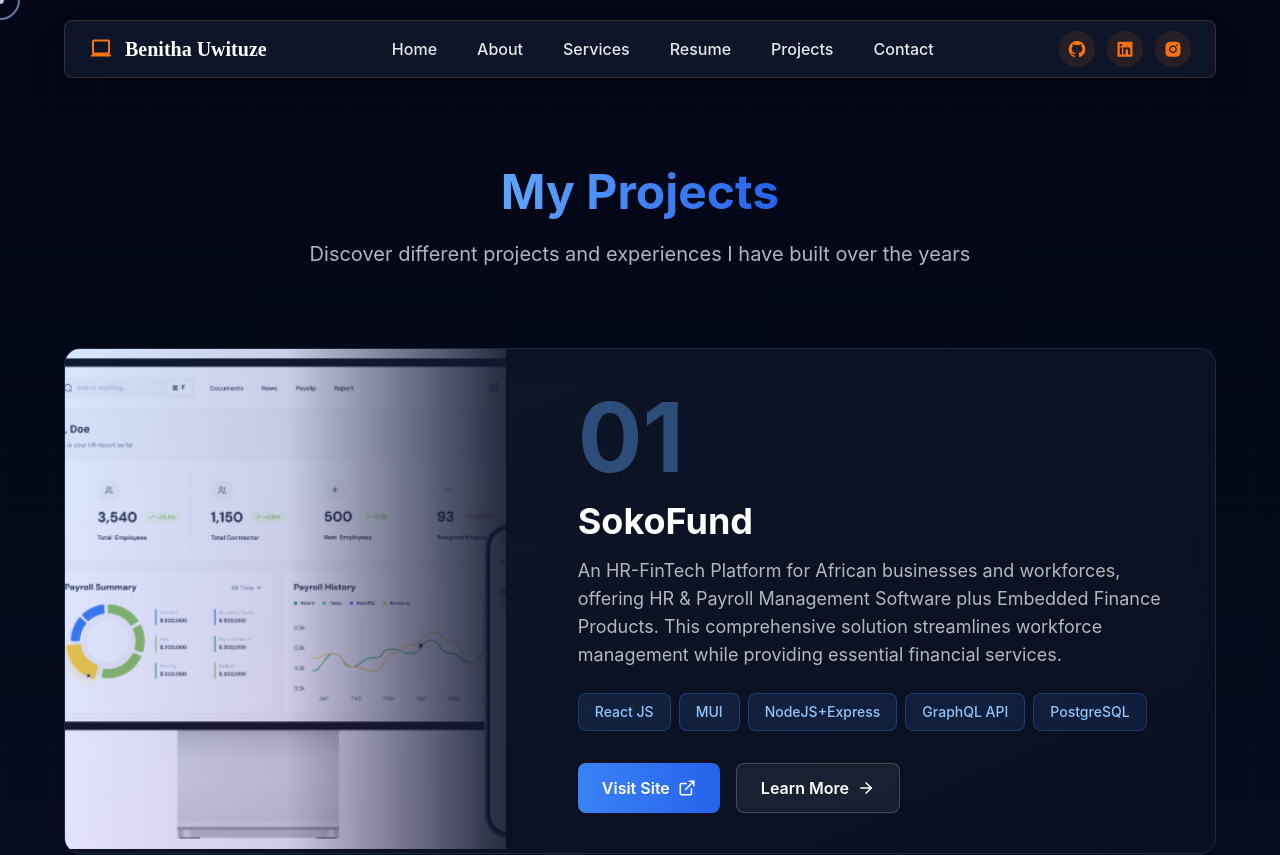
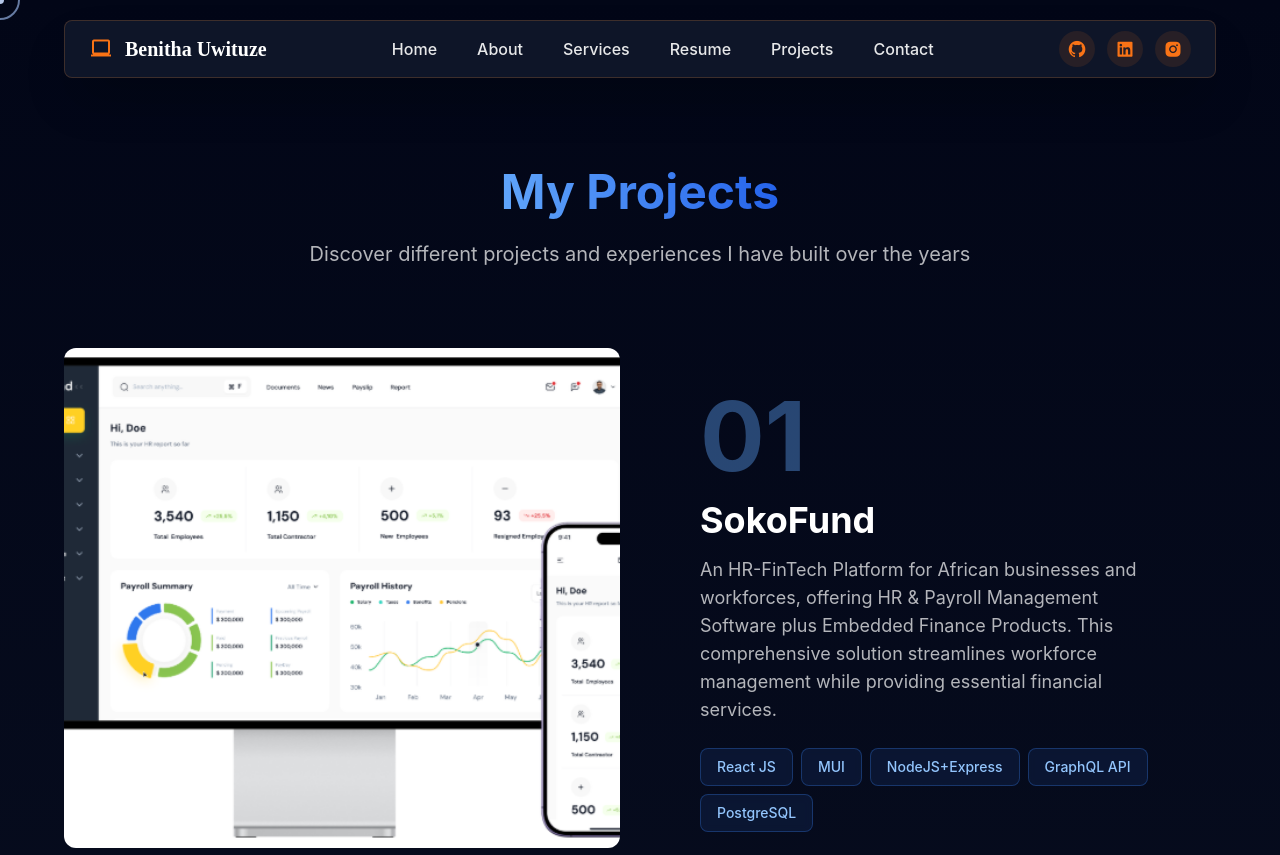
Before and after one commit to buwituze/MyPortifolio, a React (Vite) app in the folder Portifolio/: page /all-projects in a window 1280 px wide. Shown: the top 855 px of the page. Built offline with nearby package versions, Linux system fonts and the light colour scheme.

Commit message:
styles: removed card designs on the project page

```diff
--- a/Portifolio/src/Pages/Projects.tsx
+++ b/Portifolio/src/Pages/Projects.tsx
@@ -104,18 +104,7 @@
       className="relative min-h-screen bg-gradient-to-b from-slate-950 via-slate-900 to-slate-950 pt-10 px-4 md:px-8 lg:px-16 pb-20"
       id="projects"
     >
-      {/* Grid Pattern Overlay */}
-      <div
-        className="absolute inset-0 opacity-10"
-        style={{
-          backgroundImage:
-            "linear-gradient(rgba(255,255,255,0.1) 1px, transparent 1px), linear-gradient(90deg, rgba(255,255,255,0.1) 1px, transparent 1px)",
-          backgroundSize: "50px 50px",
-        }}
-      ></div>
-
       <div className="relative z-10 max-w-7xl mx-auto">
-        {/* Header */}
         <div className="text-center mb-20 pt-28 md:pt-32">
           <h2 className="text-3xl md:text-4xl lg:text-5xl font-bold mb-6">
             <span className="bg-gradient-to-r from-blue-400 to-blue-600 bg-clip-text text-transparent">
@@ -128,43 +117,32 @@
           </p>
         </div>
 
-        {/* Projects List - Each project in its own section */}
         <div className="space-y-16 mb-20">
           {allProjects.map((project, index) => (
             <div key={project.id} id={project.id} className="group relative">
-              {/* Project Container */}
-              <div className="relative bg-gradient-to-br from-slate-800/40 to-slate-900/40 backdrop-blur-md rounded-2xl border border-slate-700/50 overflow-hidden hover:border-blue-500/50 transition-all duration-500 hover:shadow-2xl hover:shadow-blue-500/20">
-                <div className="grid grid-cols-1 md:grid-cols-5 gap-0 md:gap-8">
-                  {/* Left Side - Image (Portrait orientation - taller than wide) */}
-                  <div className="md:col-span-2 relative h-64 md:h-96 lg:h-[500px] overflow-hidden">
-                    <div className="absolute inset-0 bg-gradient-to-br from-blue-500/20 to-purple-500/20"></div>
+              <div className="relative overflow-hidden transition-all duration-500">
+                <div className="grid grid-cols-1 md:grid-cols-2 gap-0 md:gap-10">
+                  <div className="relative h-64 md:h-96 lg:h-[500px] overflow-hidden">
                     <img
                       src={project.image}
                       alt={project.title}
-                      className="w-full h-full object-cover transition-transform duration-700 group-hover:scale-110"
+                      className="w-full h-full object-cover rounded-xl"
                     />
-                    {/* Gradient overlay */}
-                    <div className="absolute inset-0 bg-gradient-to-t from-slate-900/80 via-slate-900/20 to-transparent md:bg-gradient-to-r md:from-transparent md:via-slate-900/10 md:to-slate-900/90"></div>
                   </div>
 
-                  {/* Right Side - Content */}
-                  <div className="md:col-span-3 p-6 md:p-8 lg:p-10 flex flex-col justify-center">
-                    {/* Project Number */}
+                  <div className="p-6 md:p-8 lg:p-10 flex flex-col justify-center">
                     <div className="text-blue-400/40 font-bold text-6xl md:text-7xl lg:text-8xl mb-4">
                       {String(index + 1).padStart(2, "0")}
                     </div>
 
-                    {/* Project Title */}
                     <h3 className="text-2xl md:text-3xl lg:text-4xl font-bold text-white mb-4 group-hover:text-blue-400 transition-colors duration-300">
                       {project.title}
                     </h3>
 
-                    {/* Project Description */}
                     <p className="text-white/70 text-sm md:text-base lg:text-lg leading-relaxed mb-6">
                       {project.description}
                     </p>
 
-                    {/* Technology Tags */}
                     <div className="flex flex-wrap gap-2 mb-8">
                       {project.tags.map((tag, tagIndex) => (
                         <span
@@ -176,7 +154,6 @@
                       ))}
                     </div>
 
-                    {/* Visit Site Button */}
                     <div className="flex gap-4">
                       <a
                         href={project.link}
--- a/Portifolio/src/components/Resume.tsx
+++ b/Portifolio/src/components/Resume.tsx
@@ -3,7 +3,6 @@
 
 const ProjectsSection = () => {
   const [hoveredProject, setHoveredProject] = useState<number>(0);
-  const [showMore, _] = useState(false);
   const [isVisible, setIsVisible] = useState(false);
   const sectionRef = useRef<HTMLDivElement>(null);
 
@@ -29,7 +28,6 @@
     };
   }, []);
 
-  // Styles for falling animation
   const fallingHeadingStyle = `
     @keyframes fallBounce {
       0% {
@@ -135,9 +133,6 @@
       tags: ["HTML", "CSS", "JavaScript"],
       height: "h-72",
     },
-  ];
-
-  const moreProjects = [
     {
       id: "agro-commerce",
       image: "/images/agrocommerce.png",
@@ -150,20 +145,14 @@
     },
   ];
 
-  const allProjects = showMore
-    ? [...featuredProjects, ...moreProjects]
-    : featuredProjects;
-
   return (
     <section
       ref={sectionRef}
       className="relative min-h-screen bg-transparent pt-10 px-2 md:px-4 lg:px-16 overflow-hidden"
       id="resume"
     >
-      {/* Inject animation styles */}
       <style>{fallingHeadingStyle}</style>
 
-      {/* Custom scrollbar styles */}
       <style>{`
         /* Hide scrollbar by default */
         .scrollbar-hide::-webkit-scrollbar {
@@ -184,7 +173,6 @@
         }
       `}</style>
 
-      {/* Grid Pattern Overlay */}
       <div
         className="absolute inset-0 opacity-10"
         style={{
@@ -193,8 +181,8 @@
           backgroundSize: "50px 50px",
         }}
       ></div>
+
       <div className="relative z-10 max-w-7xl mx-auto">
-        {/* Header */}
         <div className="text-center mb-6 overflow-hidden pt-32">
           <h2
             className={`text-2xl md:text-2xl text-blue-500 lg:text-3xl font-bold mb-6 ${isVisible ? "falling-heading" : "opacity-0"}`}
@@ -205,13 +193,11 @@
           </h2>
         </div>
 
-        {/* Split Layout: Image on Left, Project List on Right */}
         <div className="flex flex-col lg:flex-row gap-8 lg:gap-28 mb-12">
-          {/* Left Side - Project Image Display */}
           {/* Control image size here: adjust lg:w-* for width and h-[*px] for height */}
           <div className="lg:w-3/5 w-full">
             <div className="relative h-[440px] bg-gradient-to-br from-slate-800/50 to-slate-900/50 backdrop-blur-md rounded-tr-2xl rounded-br-2xl border border-slate-700/50 overflow-hidden">
-              {allProjects.map((project, index) => (
+              {featuredProjects.map((project, index) => (
                 <div
                   key={`image-${project.title}-${index}`}
                   className={`absolute inset-0 transition-opacity duration-500 ease-in-out ${
@@ -228,9 +214,7 @@
             </div>
           </div>
 
-          {/* Right Side - Project Titles List */}
           <div className="lg:w-2/5 w-full lg:mt-10">
-            {/* All Projects Link */}
             <Link
               to="/all-projects"
               className="inline-flex items-center gap-2 text-gray-400 text-sm mb-0 transition-all duration-300 hover:gap-3 group"
@@ -241,13 +225,12 @@
 
             {/* Scrollable container - shows 6 items, rest can be scrolled */}
             <div className="space-y-0 max-h-[400px] overflow-y-auto pr-2 scrollbar-hide hover:scrollbar-thin hover:scrollbar-thumb-slate-700/30 hover:scrollbar-track-transparent">
-              {allProjects.map((project, index) => (
+              {featuredProjects.map((project, index) => (
                 <div key={`title-${project.title}-${index}`}>
                   <div
                     className="relative py-6 px-4 cursor-pointer group transition-all duration-300"
                     onMouseEnter={() => setHoveredProject(index)}
                   >
-                    {/* Bullet Point - Appears on Hover */}
                     <div
                       className={`absolute left-0 top-1/2 -translate-y-1/2 w-2 h-2 bg-white rounded-full transition-all duration-300 ${
                         hoveredProject === index
@@ -256,7 +239,6 @@
                       }`}
                     ></div>
 
-                    {/* Project Title */}
                     <Link to={`/all-projects#${project.id}`}>
                       <h4
                         className={`text-lg font-semibold transition-all duration-300 ${
@@ -270,7 +252,6 @@
                     </Link>
                   </div>
 
-                  {/* Divider Line - show under all items including the last one */}
                   <div className="w-full h-0.5 bg-white/60"></div>
                 </div>
               ))}
```
